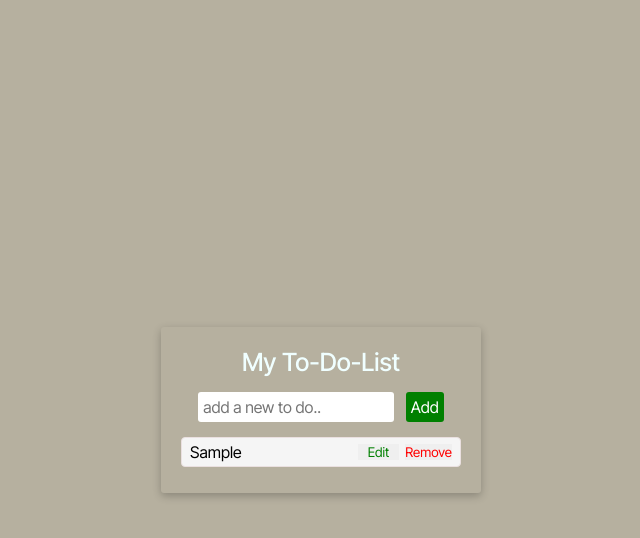
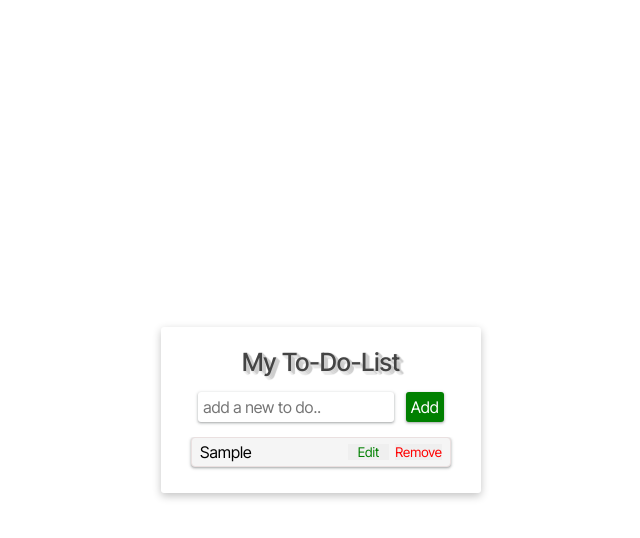
Before and after one commit to Arfat-err/To-Do-List, a plain HTML site: page index.html in a window 1280 px wide. Both pictures are taken after typing "Sample" into the empty fields and a click on the button "Add". Shown: the whole page, without its empty margins (319-959 px from the left). Drawn offline with Linux system fonts and the light colour scheme.

Commit message:
adding scroll

```diff
--- a/index.html
+++ b/index.html
@@ -13,12 +13,12 @@
             <input type="text" name="text" id="input-box" placeholder="add a new to do..">
             <input type="button" value="Add" id="add-button" class="button">
         </div>
-
+            <div class="todo-container">
             <ul class="todo list" id="todo-list">
                 <!-- <li>task 1</li>
                 <li>task 2</li>
                 <li>task 3</li> -->
-            </ul>
+            </ul></div>
 
     </div>
 <script src="script.js"></script>
--- a/style.css
+++ b/style.css
@@ -8,11 +8,12 @@
 
 body {
     height: 100vh;
-    background-color: #B6B09F;
+    background-color: #ffffff;
     display: flex;
     width: 100%;
     align-items: center;
     justify-content: center;
+    position: relative;
 }
 
 .main-container {
@@ -25,6 +26,7 @@ body {
     /* margin: auto 150px; */
     border-radius: 3px;
     padding: 20px;
+    max-height: 300px;
 
 }
 
@@ -33,12 +35,15 @@ body {
     max-width: 450px;
     text-align: center;
     /* padding: 40px 0px 0px 0px; */
+    /* position: fixed; */
 }
 
 .input-head {
-    color: azure;
+    color: rgb(0, 0, 0);
     font-size: 25px;
     font-weight: 500;
+    text-shadow: 1px 0px 1px #CCCCCC, 0px 1px 1px #EEEEEE, 2px 1px 1px #CCCCCC, 1px 2px 1px #EEEEEE, 3px 2px 1px #CCCCCC, 2px 3px 1px #EEEEEE, 4px 3px 1px #CCCCCC, 3px 4px 1px #EEEEEE;
+    color: #444444;
 }
 
 .input-container input {
@@ -52,6 +57,7 @@ body {
 
 .input-container input[type="text"] {
     width: 70%;
+    box-shadow: rgba(60, 64, 67, 0.3) 0px 1px 2px 0px, rgba(60, 64, 67, 0.15) 0px 1px 3px 1px;
 }
 
 .input-container input[type="button"] {
@@ -59,11 +65,19 @@ body {
     color: white;
     padding: auto 20px;
     margin-left: 8px;
+    box-shadow: rgba(60, 64, 67, 0.3) 0px 1px 2px 0px, rgba(60, 64, 67, 0.15) 0px 1px 3px 1px;
     cursor: pointer;
 }
 
 .input-container input[type="button"]:hover {
     background-color: rgb(43, 145, 43);
+}
+
+.todo-container {
+    width: 100%;
+    max-width: 450px;
+    overflow-y: scroll;
+    padding: 0px 10px;
 }
 
 ul {
@@ -86,9 +100,11 @@ ul li {
     display: flex;
     align-items: center;
     justify-content: space-between;
+    box-shadow: rgba(60, 64, 67, 0.3) 0px 1px 2px 0px, rgba(60, 64, 67, 0.15) 0px 1px 3px 1px;
 }
 
 ul li p {
+    overflow-x: scroll;
     flex-grow: 1;
 }
 
```
